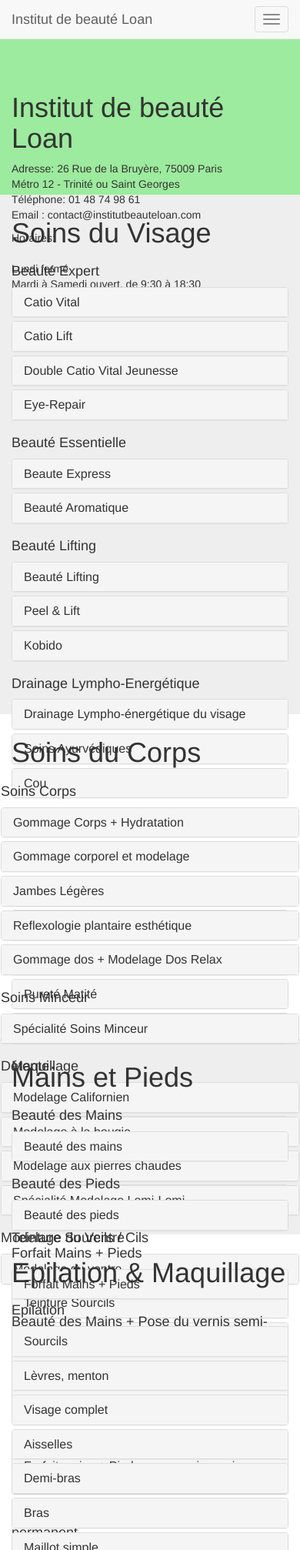
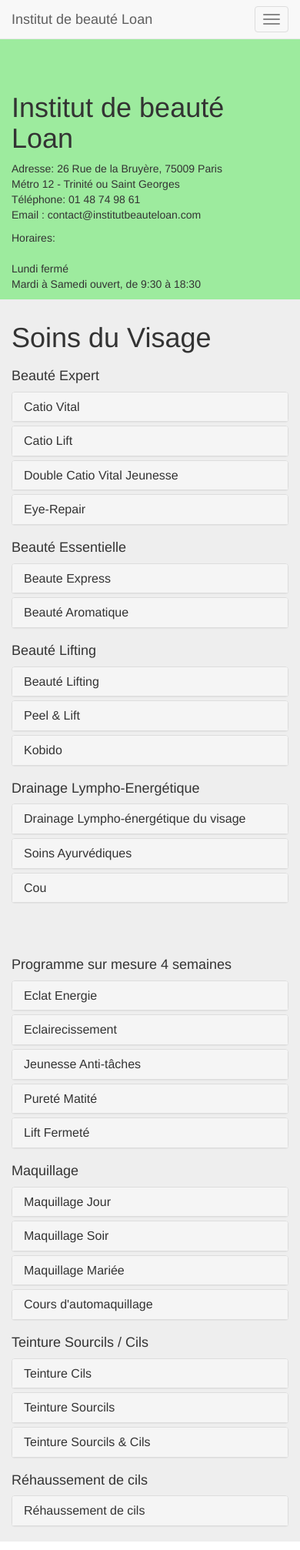
Before and after one commit to Pokka974/web-loan, a PHP site: page / in a window 390 px wide; the page is wider, and only the part inside the window is pictured. Shown: the top 2014 px of that part at 77% size. Run offline with PHP 8.4, Linux system fonts and the light colour scheme.

Commit message:
fixed for mobile version
les sections sont enveloppés dans des rows, et ont une balise col-lg-12

```diff
--- a/index.php
+++ b/index.php
@@ -54,8 +54,8 @@
     </nav>
 
     <!-- Intro Section -->
-
-    <section id="intro" class="intro-section">
+    <div class="row">
+        <section id="intro" class="col-lg-12 intro-section">
             <div class="container">
                 <div class="row">
                     <div class="col-lg-12">
@@ -85,9 +85,11 @@
             </div>
     </div>
     </section>
+    </div>
 
     <!-- Soins Visage Section -->
-    <section id="soins-visage" class="soins-visage-section">
+    <div class="row">
+        <section id="soins-visage" class="col-lg-12 soins-visage-section">
             <div class="container">
                 <div class="row">
                     <div class="col-lg-12">
@@ -348,8 +350,8 @@
                                 </h3>
                             </div>
                             <div id="maquillagemariee" class="panel-collapse collapse">
-                            <div class="panel-body">(Avec 1 essai offert) Atténuer les imperfections, mettre en valeur...<br>
-                                Avec un soin éclat du visage, beauté des mains, pied ou forfait + maquillage
+                                <div class="panel-body">(Avec 1 essai offert) Atténuer les imperfections, mettre en valeur...
+                                    <br> Avec un soin éclat du visage, beauté des mains, pied ou forfait + maquillage
                                 </div>
                             </div>
                         </div>
@@ -421,9 +423,11 @@
                 </div>
             </div>
         </section>
+    </div>
 
     <!-- Soins Corps Section -->
-    <section id="soins-corps" class="soins-corps-section">
+    <div class="row">
+        <section id="soins-corps" class="col-lg-12 soins-corps-section">
             <div class="container">
                 <div class="row">
                     <div class="col-lg-12">
@@ -573,9 +577,11 @@
                 </div>
             </div>
         </section>
+    </div>
 
     <!-- Mains & Pieds Section -->
-    <section id="mains-et-pieds" class="mains-et-pieds-section">
+    <div class="row">
+        <section id="mains-et-pieds" class="col-lg-12 mains-et-pieds-section">
             <div class="container">
                 <div class="row">
                     <div class="col-lg-12">
@@ -667,9 +673,11 @@
             </div>
     </div>
     </section>
+    </div>
 
     <!-- Epilation & Maquillage -->
-    <section id="epilation-et-maquillage" class="epilation-et-maquillage-section">
+    <div class="row">
+        <section id="epilation-et-maquillage" class="col-lg-12 epilation-et-maquillage-section">
             <div class="container">
                 <div class="row">
                     <div class="col-lg-12">
@@ -883,8 +891,10 @@
             </div>
     </div>
     </section>
+    </div>
 
     <!-- Contact Section -->
+    <div class="row">
         <section id="contact" class="contact-section">
             <div class="container">
                 <div class="row">
@@ -894,6 +904,7 @@
                 </div>
             </div>
         </section>
+    </div>
 
     <script src="js/jquery.js"></script>
     <script src="js/bootstrap.min.js"></script>
```
Lines whose indentation alone changed are shown as unchanged.
